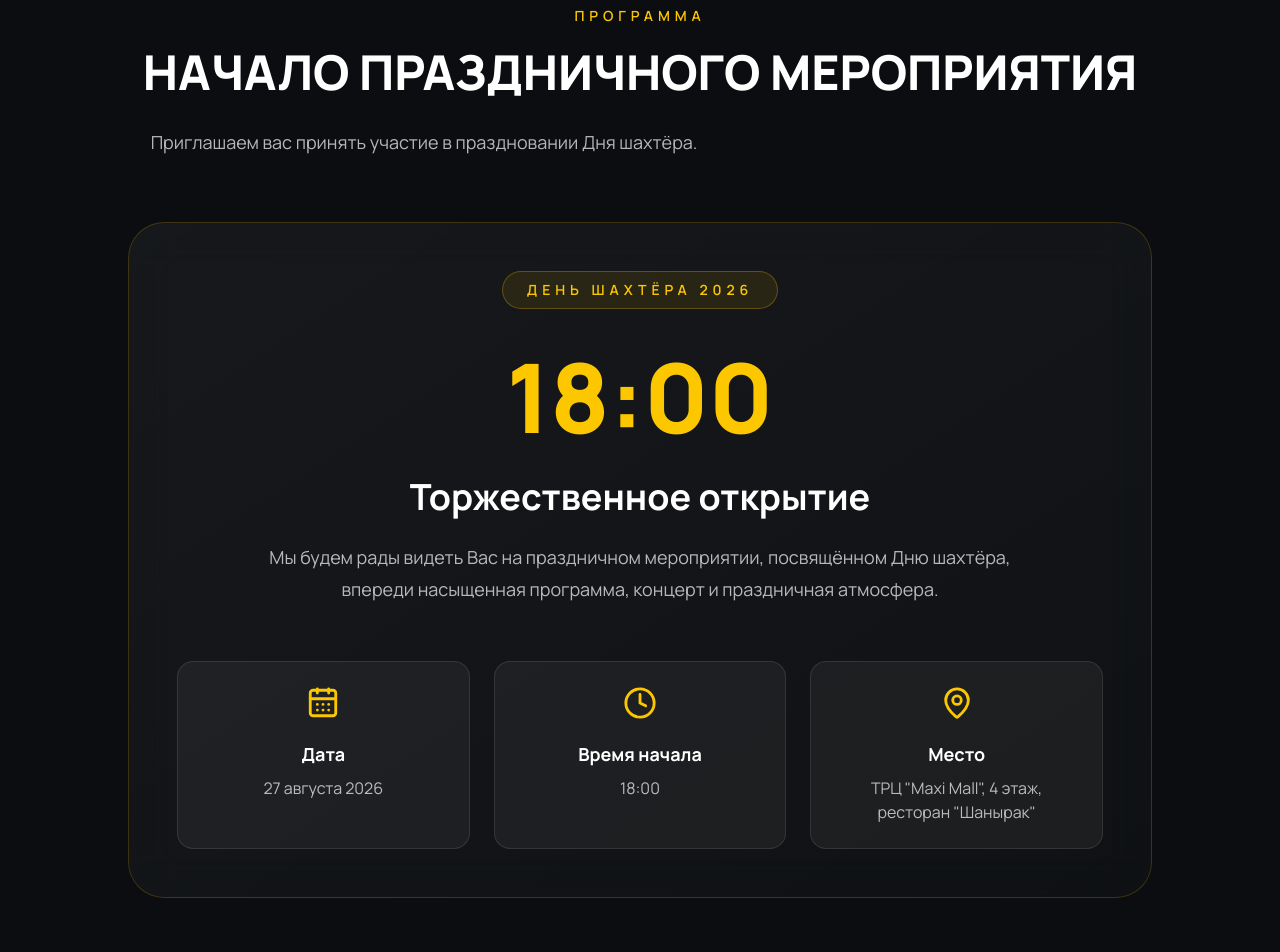
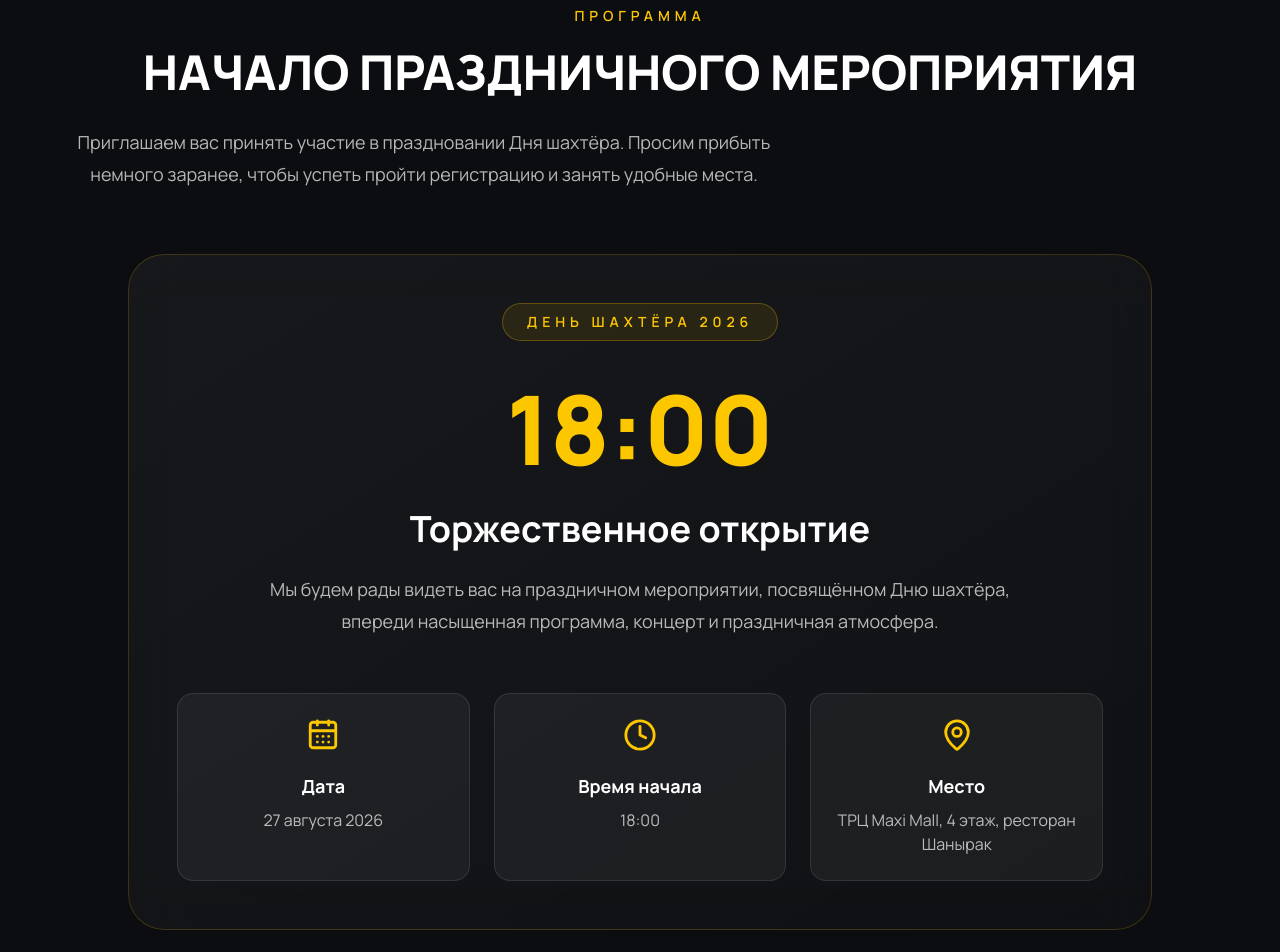
Before and after one commit to DragoKZs/bogatyr_invite, a Next.js app: page / in a window 1280 px wide. Shown: the part 1900-2852 px from the top of the page. Built offline with nearby package versions, Linux system fonts and the light colour scheme.

Commit message:
site test8

```diff
--- a/app/components/program/Program.tsx
+++ b/app/components/program/Program.tsx
@@ -11,7 +11,7 @@ export default function Program() {
           <SectionTitle
             overline="Программа"
             title="Начало праздничного мероприятия"
-            text="Приглашаем вас принять участие в праздновании Дня шахтёра."
+            text="Приглашаем вас принять участие в праздновании Дня шахтёра. Просим прибыть немного заранее, чтобы успеть пройти регистрацию и занять удобные места."
             center
           />
         </Reveal>
@@ -34,7 +34,7 @@ export default function Program() {
               </h4>
 
               <p className="mt-6 max-w-3xl text-lg leading-8 text-white/70">
-                Мы будем рады видеть Вас на праздничном мероприятии,
+                Мы будем рады видеть вас на праздничном мероприятии,
                 посвящённом Дню шахтёра,
                 впереди насыщенная программа,
                 концерт и праздничная атмосфера.
@@ -90,7 +90,7 @@ export default function Program() {
                 </h5>
 
                 <p className="mt-2 text-white/70">
-                  ТРЦ "Maxi Mall", 4 этаж, ресторан "Шанырак"
+                  ТРЦ Maxi Mall, 4 этаж, ресторан Шанырак
                 </p>
 
               </div>
```
